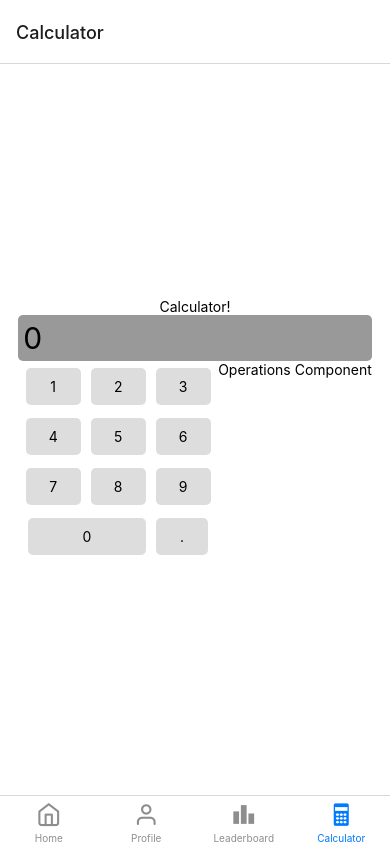
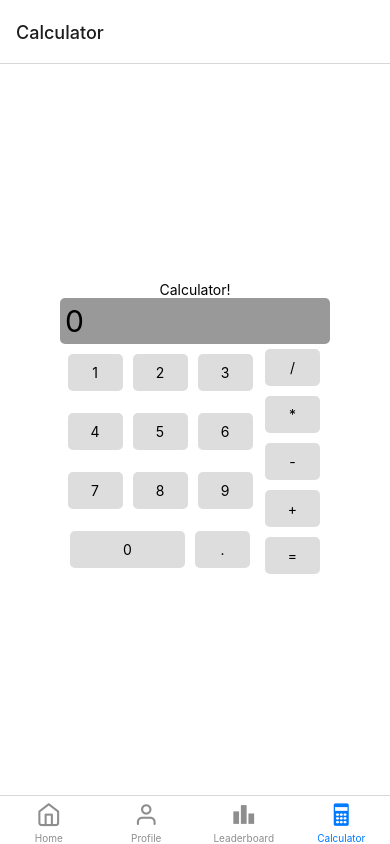
Before and after one commit to jamesocana6/expo-app-test, a React Native app: screen /Calculator in a window 390 px wide. Built offline with nearby package versions, Linux system fonts and the light colour scheme.

Commit message:
calculator buttons formatted

```diff
--- a/src/components/NumberSquares.js
+++ b/src/components/NumberSquares.js
@@ -18,12 +18,16 @@ const NumberSquares = () => {
         <View style={[styles.numberContainer, styles.numberArea]}>
             {numbers}
             <View style={{flexDirection: "row",}}>
+                <TouchableOpacity>
                     <View style={[styles.numberButton, {flex: 3, width: 115,},]}>
                         <Text>0</Text>
                     </View>
+                </TouchableOpacity>
+                <TouchableOpacity>
                     <View style={[styles.numberButton, {flex: 1}]}>
                         <Text>.</Text>
                     </View>
+                </TouchableOpacity>
             </View>
         </View>
     )
@@ -51,7 +55,7 @@ const styles = StyleSheet.create({
         margin: 5,
     },
     numberArea: {
-        height: 200,
+        height: 235,
         width: 200,
         flexDirection: "row",
         flexWrap: "wrap",
--- a/src/components/Operations.js
+++ b/src/components/Operations.js
@@ -1,10 +1,22 @@
 import React from "react";
-import { Text, View, StyleSheet, TouchableHighlight } from "react-native";
+import { Text, View, StyleSheet, TouchableOpacity } from "react-native";
 
 const Operations = () => {
+
+    let operations = ["/", '*', '-', '+', '=',]
+    operations = operations.map((operation) => {
+        return (
+            <TouchableOpacity>
+                <View style={styles.operationButton}>
+                    <Text>{operation}</Text>
+                </View>
+            </TouchableOpacity>
+        )
+    })
+
     return (
-        <View>
-            <Text>Operations Component</Text>
+        <View style={styles.operationArea}>
+            {operations}
         </View>
     )
 }
@@ -16,6 +28,19 @@ const styles = StyleSheet.create({
       alignItems: 'center',
       justifyContent: 'center',
     },
+    operationButton: {
+        width: 55,
+        alignItems: "center",
+        justifyContent: "center",
+        backgroundColor: "#dddddd",
+        borderRadius: 5,
+        padding: 10,
+        margin: 5,
+    },
+    operationArea: {
+        width: 70,
+        flexDirection: "column",
+    },
   });
 
 export default Operations;
```
Lines whose indentation alone changed are shown as unchanged.
